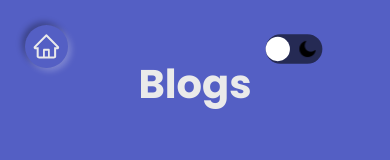
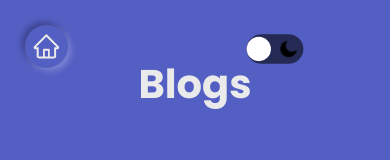
Before and after one commit to munavvar78/developer-portfolio, a React (Create React App) app: page /blog in a window 390 px wide. Shown: the top 160 px of the page. Built offline with nearby package versions, Linux system fonts and the light colour scheme; a web font is replaced by a local one.

Commit message:
Update ThemeContext.css

```diff
--- a/src/contexts/ThemeContext.css
+++ b/src/contexts/ThemeContext.css
@@ -102,3 +102,13 @@
         margin-left: 80%;
     }
   }
+  @media screen and (min-width: 350px) and (max-width : 400px) {
+    .LightDarkButton{
+      /* position: absolute; */
+      z-index: 200;
+      position: absolute;
+      margin: 25px;
+      margin-top: 38px;
+      margin-left:65%;
+  }
+  }
```
